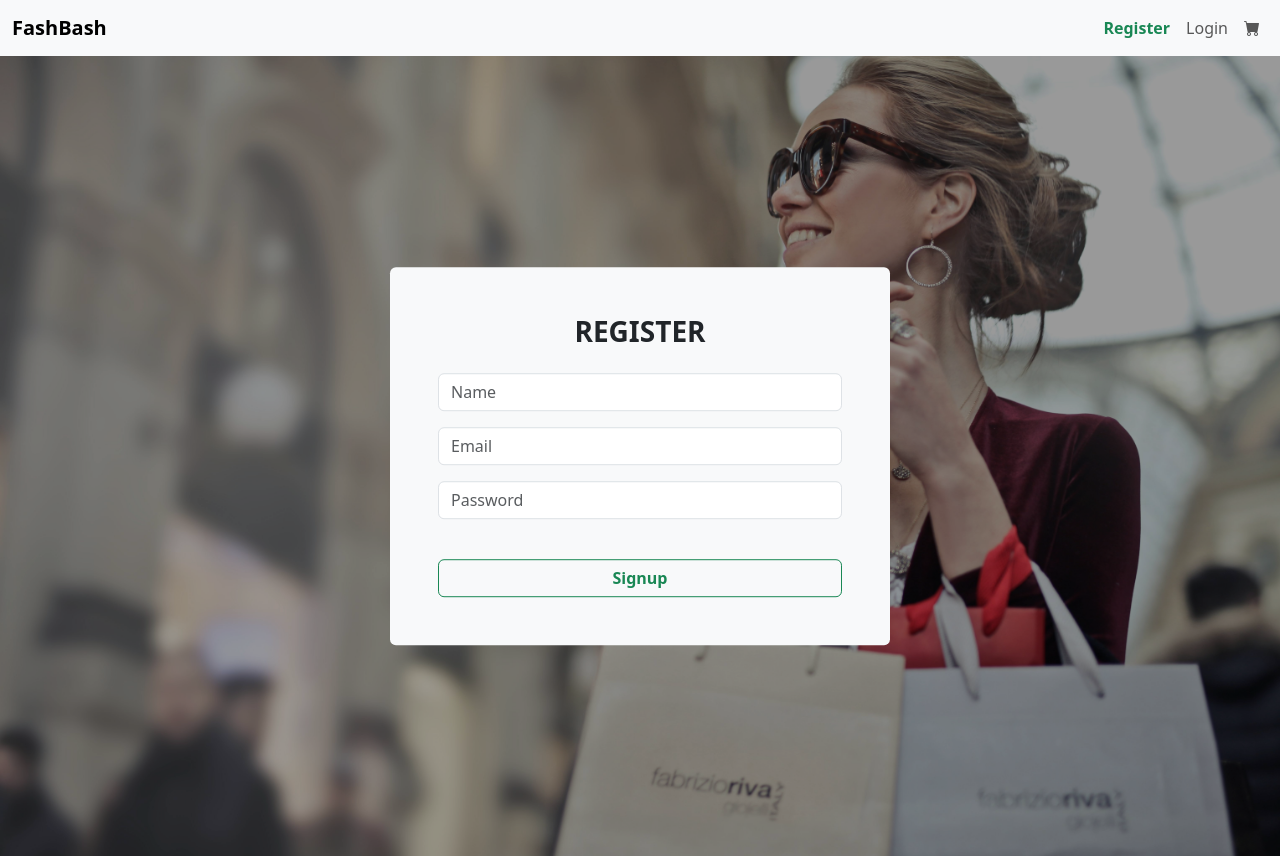
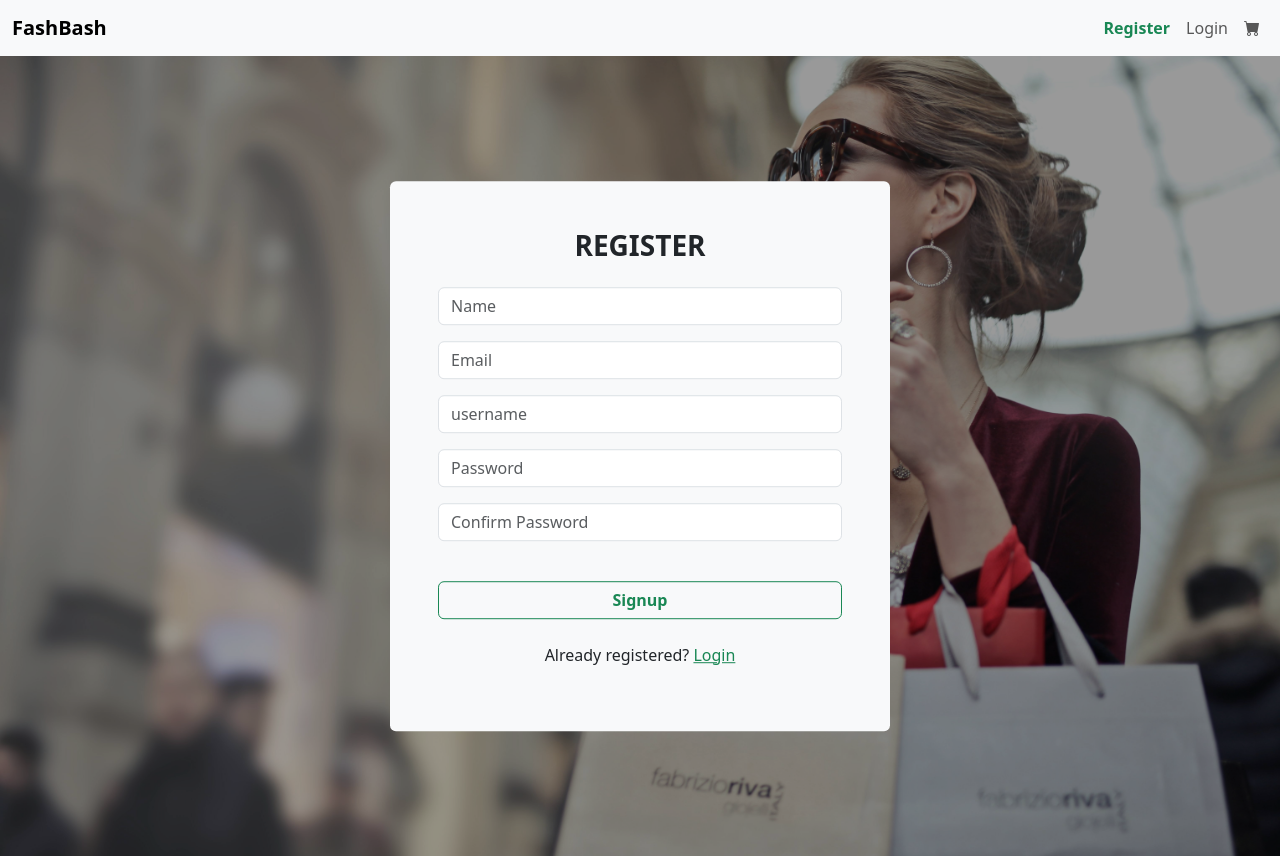
Before and after one commit to Mano4life/FashBashEcommerce, an Angular app: page /register in a window 1280 px wide. Built offline with nearby package versions, Linux system fonts and the light colour scheme.

Commit message:
finished: login, signup pages

```diff
--- a/src/app/login/login.component.html
+++ b/src/app/login/login.component.html
@@ -35,8 +35,9 @@
         }
       </div>
       <button type="submit" class="btn btn-outline-success fw-bold w-100 mt-4">
-        Signup
+        Login
       </button>
+      <p class="text-center mt-3">Don't have an account? <a class="text-success" routerLink="/register">Register</a></p>
     </form>
   </div>
 </section>
--- a/src/app/login/login.component.ts
+++ b/src/app/login/login.component.ts
@@ -1,23 +1,31 @@
 import { Component } from '@angular/core';
-import { FormControl, FormGroup, ReactiveFormsModule, Validators } from '@angular/forms';
+import {
+  FormControl,
+  FormGroup,
+  ReactiveFormsModule,
+  Validators,
+} from '@angular/forms';
+import { RouterLink } from '@angular/router';
 
 @Component({
   selector: 'app-login',
   standalone: true,
-  imports: [ReactiveFormsModule],
+  imports: [ReactiveFormsModule, RouterLink],
   templateUrl: './login.component.html',
-  styleUrl: './login.component.css'
+  styleUrl: './login.component.css',
 })
 export class LoginComponent {
   loginForm!: FormGroup;
 
   constructor() {
-    this.loginForm = new FormGroup(
-    {
-      email: new FormControl('', [Validators.required, Validators.email]),
-      password: new FormControl('', [Validators.required, Validators.minLength(6)]),
-    }
-  )
+    this.loginForm = new FormGroup({
+      email: new FormControl('', [
+        Validators.required,
+        Validators.email,
+        Validators.pattern('^[a-z0-9._%+-]+@[a-z0-9.-]+\\.[a-z]{2,4}$'),
+      ]),
+      password: new FormControl('', Validators.required),
+    });
   }
 
   onSubmit() {
--- a/src/app/register/register.component.html
+++ b/src/app/register/register.component.html
@@ -36,6 +36,22 @@
       </div>
       <div class="mb-3">
         <input
+          type="text"
+          class="form-control input-focus-border-color"
+          id="username-field"
+          placeholder="username"
+          formControlName="username"
+        />
+        @if(registerForm.controls['username'].invalid &&
+        registerForm.controls['username'].touched){
+        <p class="text-danger">username is not valid</p>
+        }@else if (registerForm.controls['username'].valid &&
+        registerForm.controls['username'].touched) {
+        <p class="text-success">username is valid</p>
+        }
+      </div>
+      <div class="mb-3">
+        <input
           type="password"
           class="form-control"
           id="password-field"
@@ -50,9 +66,34 @@
         <p class="text-success">password is valid</p>
         }
       </div>
+      <div class="mb-3">
+        <input
+          type="password"
+          class="form-control"
+          id="confirm-password-field"
+          placeholder="Confirm Password"
+          formControlName="confirmPassword"
+        />
+        @if(registerForm.controls['confirmPassword'].invalid &&
+        registerForm.controls['confirmPassword'].touched){
+        <p class="text-danger">password is not valid</p>
+        }
+        @if(registerForm.errors?.['passwordMismatch'] && registerForm.controls['confirmPassword'].touched) {
+          <p class="text-danger">Passwords do not match</p>
+        }
+        @if (registerForm.controls['confirmPassword'].valid &&
+        registerForm.controls['confirmPassword'].touched) {
+        <p class="text-success">password is valid</p>
+        }
+      </div>
       <button type="submit" class="btn btn-outline-success fw-bold w-100 mt-4">
         Signup
       </button>
+
+      <p class="text-center mt-4">
+        Already registered?
+        <a class="text-success" routerLink="/login">Login</a>
+      </p>
     </form>
   </div>
 </section>
--- a/src/app/register/register.component.ts
+++ b/src/app/register/register.component.ts
@@ -1,11 +1,20 @@
 import { CommonModule } from '@angular/common';
 import { Component } from '@angular/core';
-import { ReactiveFormsModule, FormGroup, FormControl, Validators } from '@angular/forms';
+import {
+  ReactiveFormsModule,
+  FormGroup,
+  FormControl,
+  Validators,
+  ValidatorFn,
+  AbstractControl,
+  ValidationErrors,
+} from '@angular/forms';
+import { RouterLink } from '@angular/router';
 
 @Component({
   selector: 'app-register',
   standalone: true,
-  imports: [CommonModule,ReactiveFormsModule],
+  imports: [CommonModule, ReactiveFormsModule, RouterLink],
   templateUrl: './register.component.html',
   styleUrls: ['./register.component.css'],
 })
@@ -13,14 +22,45 @@ export class RegisterComponent {
   registerForm!: FormGroup;
 
   constructor() {
-    this.registerForm = new FormGroup({
-      name: new FormControl('', [Validators.required, Validators.minLength(3)]),
-      email: new FormControl('', [Validators.required, Validators.email]),
-      password: new FormControl('', [Validators.required, Validators.minLength(6)]),
-    });
+    this.registerForm = new FormGroup(
+      {
+        name: new FormControl('', Validators.required),
+        username: new FormControl('', [
+          Validators.required,
+          Validators.pattern('^[a-zA-Z0-9]+$'),
+        ]),
+        email: new FormControl('', [Validators.required, Validators.email]),
+        password: new FormControl('', [
+          Validators.required,
+          Validators.minLength(8),
+          Validators.pattern(
+            /^(?=.*[a-z])(?=.*[A-Z])(?=.*\d)(?=.*[@$!%*?&])[A-Za-z\d@$!%*?&]+$/
+          ),
+        ]),
+        confirmPassword: new FormControl('', [
+          Validators.required,
+          Validators.minLength(8),
+          Validators.pattern(
+            /^(?=.*[a-z])(?=.*[A-Z])(?=.*\d)(?=.*[@$!%*?&])[A-Za-z\d@$!%*?&]+$/
+          ),
+        ]),
+      },
+      this.passwordMatchValidator()
+    );
+  }
+
+  passwordMatchValidator(): ValidatorFn {
+    return (group: AbstractControl): ValidationErrors | null => {
+      const password = group.get('password')?.value;
+      const confirmPassword = group.get('confirmPassword')?.value;
+
+      return password && confirmPassword && password !== confirmPassword
+        ? { passwordMismatch: true }
+        : null;
+    };
   }
 
   onSubmit() {
-    console.log(this.registerForm)
+    console.log(this.registerForm.value);
   }
 }
```
